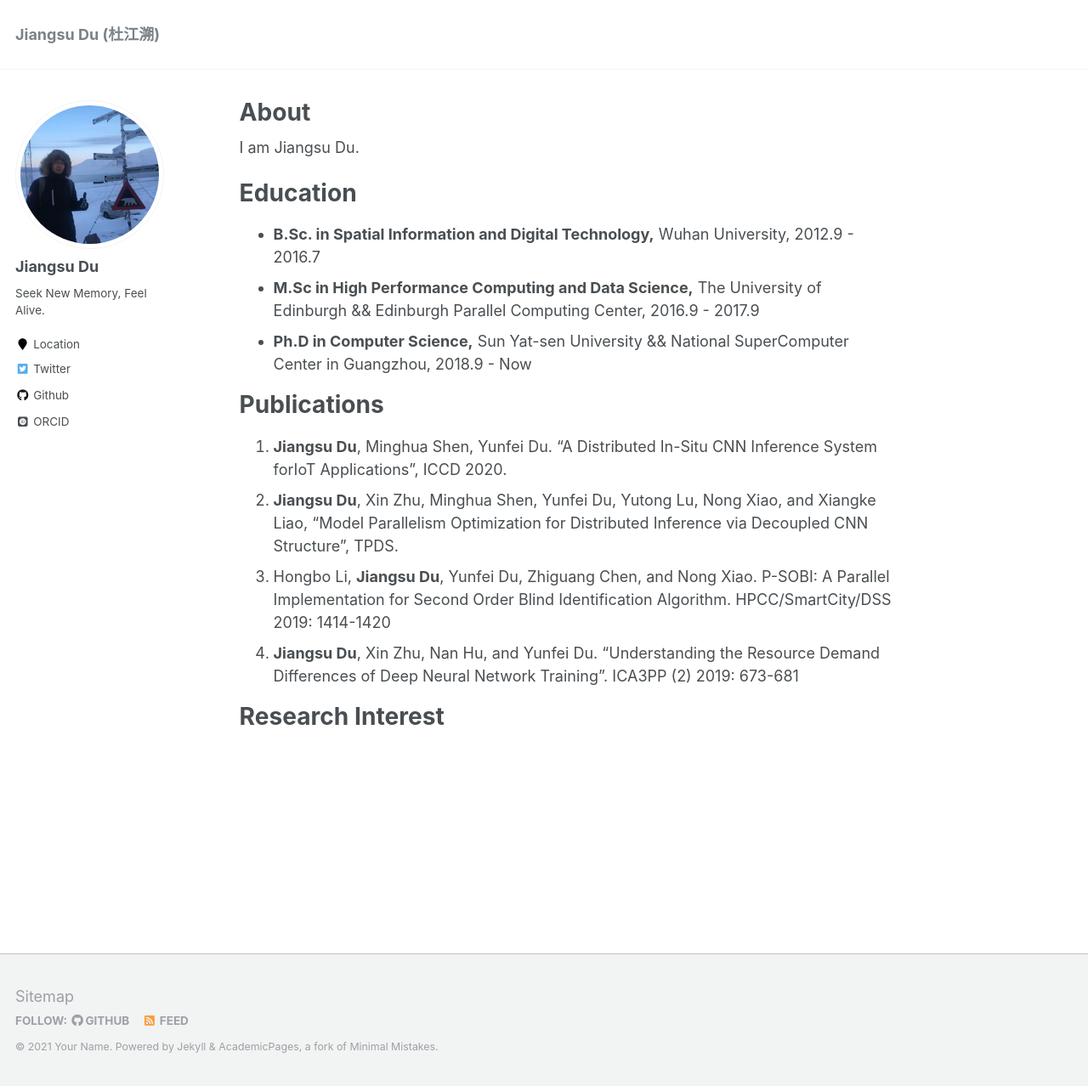
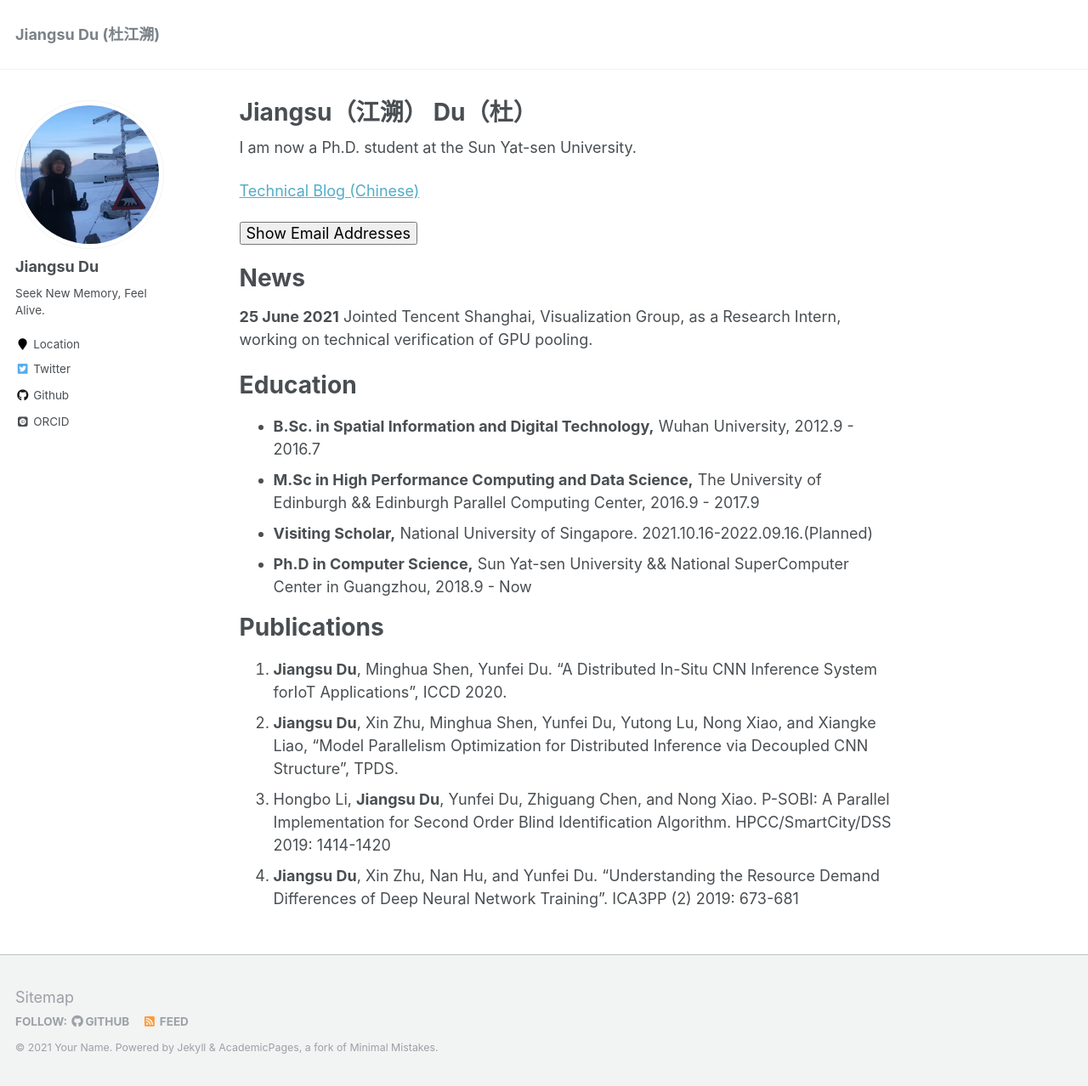
Before and after one commit to dujiangsu/dujiangsu.github.io, a Jekyll site: the page built from _pages/about.md, in a window 1280 px wide and 1278 px high. Shown: the whole window at 85% size. Built offline with Jekyll 4.4.1, drawn with Linux system fonts in a browser that asks for light colours; some web fonts are replaced.

Commit message:
update about

```diff
--- a/_pages/about.md
+++ b/_pages/about.md
@@ -1,6 +1,6 @@
 ---
 permalink: /
-title: "About"
+title: "Jiangsu（江溯） Du（杜）"
 excerpt: "About me"
 author_profile: true
 redirect_from:
@@ -8,13 +8,29 @@ redirect_from:
   - /about.html
 ---
 
+I am now a Ph.D. student at the Sun Yat-sen University.
 
-I am Jiangsu Du.
+ [Technical Blog (Chinese)](https://www.zhihu.com/people/du-zi-long-84/posts)
+
+<p>
+    <button id="btnShowEmail" onclick="targetField = document.getElementById('display'); btnShowEmail = document.getElementById('btnShowEmail'); var userName1 = 'dujs', domain1 = 'mail2.sysu.edu.cn', userName2 = 'dujiangsu', domain2 = '163.com'; var first=`SYSU Email: ${userName1}@${domain1}`;var second=`Permanent Email: ${userName2}@${domain2}`; targetField.innerHTML=second + '<br>' + first; btnShowEmail.style.display = 'none';">Show Email Addresses</button><br>
+<span id="display"></span>
+</p>
+
+
+News
+=========
+
+**25 June 2021** Jointed Tencent Shanghai, Visualization Group, as a Research Intern, working on technical verification of GPU pooling.
+
+
 
 Education
 =========
+
 - **B.Sc. in Spatial Information and Digital Technology,** Wuhan University, 2012.9 - 2016.7
 - **M.Sc in High Performance Computing and Data Science,**  The  University of Edinburgh && Edinburgh Parallel Computing Center, 2016.9 - 2017.9
+- **Visiting Scholar,** National University of Singapore. 2021.10.16-2022.09.16.(Planned)
 - **Ph.D in Computer Science,** Sun Yat-sen University && National SuperComputer Center in Guangzhou, 2018.9 - Now
 
 Publications
@@ -24,6 +40,3 @@ Publications
 2. **Jiangsu Du**, Xin Zhu, Minghua Shen, Yunfei Du, Yutong Lu, Nong Xiao, and Xiangke Liao, "Model Parallelism Optimization for Distributed Inference via Decoupled CNN Structure", TPDS.
 2. Hongbo Li, **Jiangsu Du**, Yunfei Du, Zhiguang Chen, and Nong Xiao. P-SOBI: A Parallel Implementation for Second Order Blind Identification Algorithm. HPCC/SmartCity/DSS 2019: 1414-1420
 2. **Jiangsu Du**, Xin Zhu, Nan Hu, and Yunfei Du. "Understanding the Resource Demand Differences of Deep Neural Network Training". ICA3PP (2) 2019: 673-681
-
-Research Interest
-===============
```
